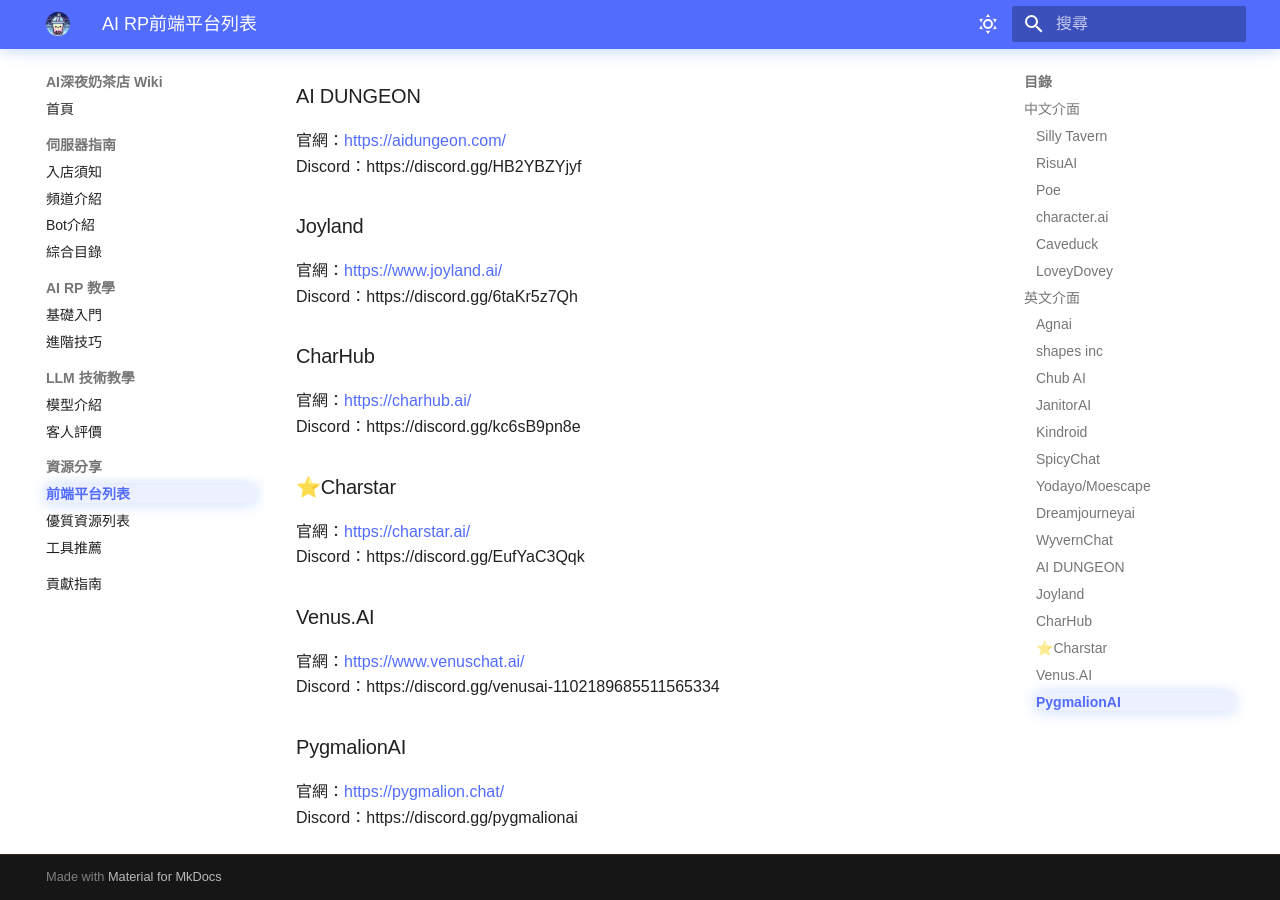
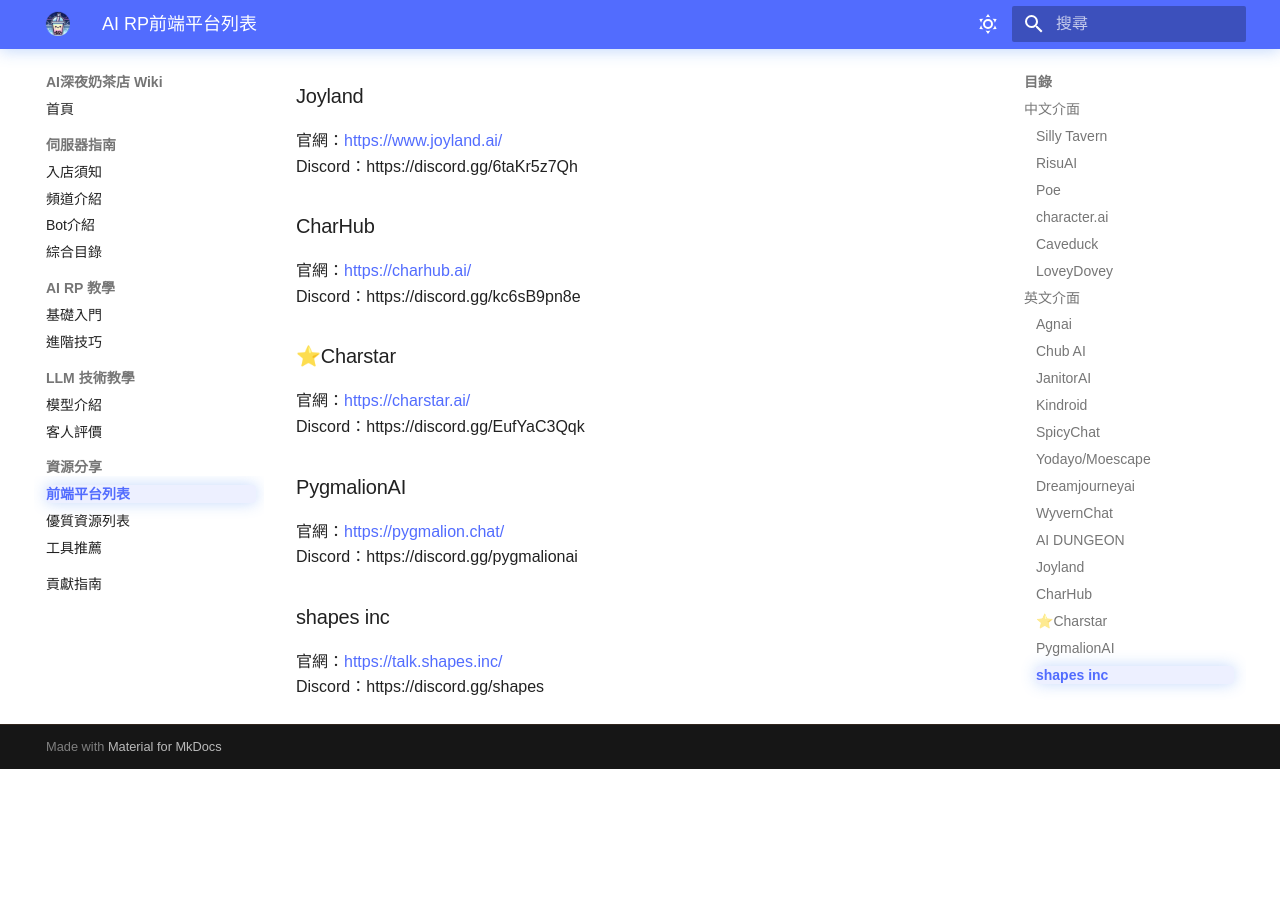
Before and after one commit to Chocochocococo/ai-milktea-wiki, an MkDocs documentation site: the page built from docs/resources/frontend.md, in a window 1280 px wide and 900 px high, scrolled down 2238 px. Built offline with MkDocs 1.6.1 and Material for MkDocs 9.7.7, drawn with Linux system fonts in a browser that asks for light colours; after the commit the page ends 3007 px from its top, so only the background shows below that; some of the changed text lies outside the part shown.

Commit message:
Update frontend.md

```diff
--- a/docs/resources/frontend.md
+++ b/docs/resources/frontend.md
@@ -73,9 +70,9 @@
 ### ⭐Charstar
 官網：[https://charstar.ai/](https://charstar.ai/)
 Discord：https://discord.gg/EufYaC3Qqk
-### Venus.AI
-官網：[https://www.venuschat.ai/](https://www.venuschat.ai/)
-Discord：https://discord.gg/venusai-1102189685511565334
 ### PygmalionAI
 官網：[https://pygmalion.chat/](https://pygmalion.chat/)
 Discord：https://discord.gg/pygmalionai
+### shapes inc
+官網：[https://talk.shapes.inc/](https://talk.shapes.inc/)
+Discord：https://discord.gg/shapes
```
Also changed, not shown: other parts of docs/resources/frontend.md (+0 -3 lines).
